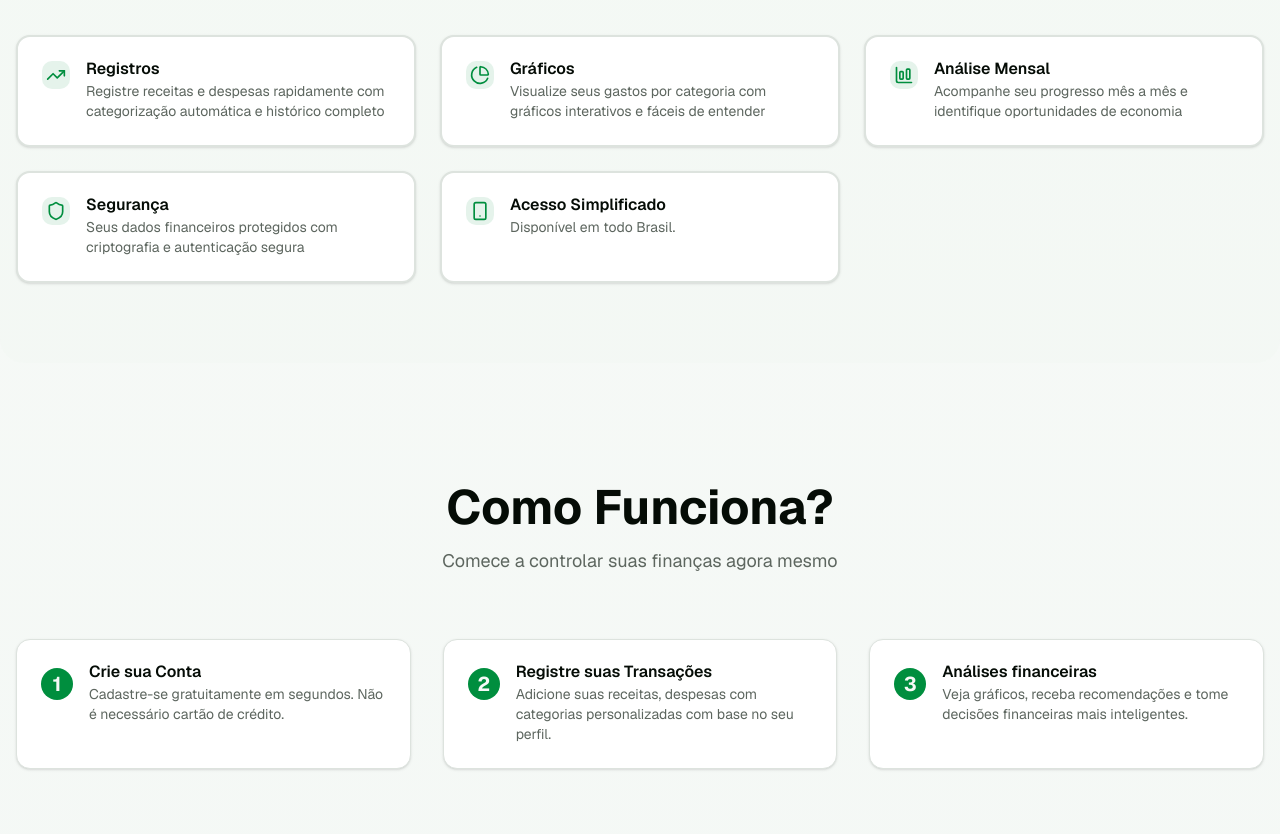
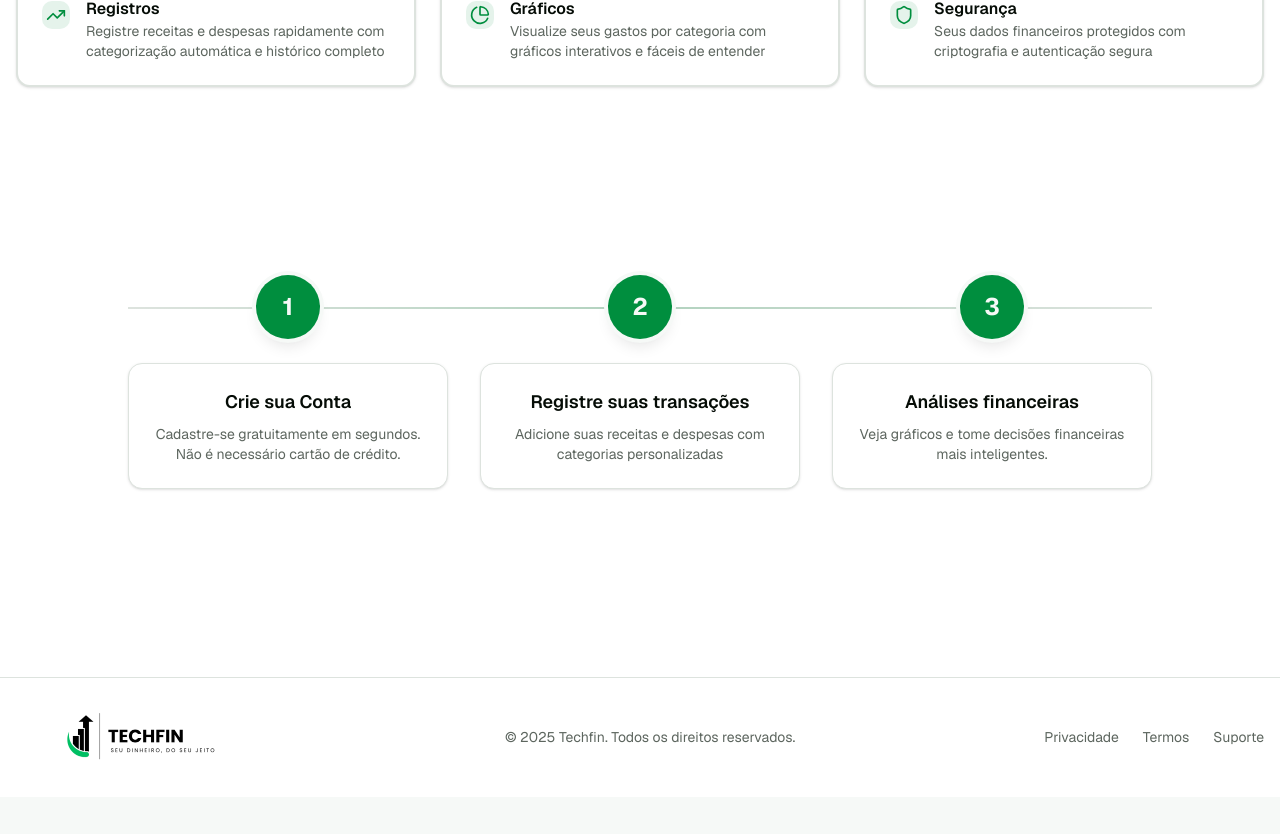
Before and after one commit to diascw/techfin, a Next.js app: page / in a window 1280 px wide. Shown: the part 966-1800 px from the top of the page. After the commit the page ends 1763 px from the top, so only its background shows below. Built offline with nearby package versions, Linux system fonts and the light colour scheme.

Commit message:
feat: atualiza layout do projeto

```diff
--- a/app/page.tsx
+++ b/app/page.tsx
@@ -15,13 +15,13 @@ import {
   Smartphone,
   ArrowRight,
   BarChartBig as ChartBar,
-  Wallet,
 } from "lucide-react";
 import { Logo } from "@/components/atoms/logo";
+import Timeline from "@/components/organisms/Timeline";
 
 export default function LandingPage() {
   return (
-    <div className="min-h-screen bg-gradient-to-b from-background via-background to-muted/20 scroll-smooth">
+    <div className="min-h-screen bg-white from-background via-background to-muted/20 scroll-smooth">
       <header className="border-b bg-background/95 backdrop-blur supports-[backdrop-filter]:bg-background/60 sticky top-0 z-50">
         <div className="container mx-auto px-4 flex items-center justify-between h-16">
           <Logo />
@@ -107,7 +107,7 @@ export default function LandingPage() {
 
       <section
         id="features"
-        className="container mx-auto px-4 py-20 bg-muted/30 rounded-3xl my-15"
+        className="container mx-auto px-4 py-10 bg-white rounded-3xl my-10"
       >
         <div className="text-center space-y-4 mb-16">
           <h2 className="text-3xl md:text-5xl font-bold text-balance">
@@ -131,20 +131,11 @@ export default function LandingPage() {
               title: "Gráficos",
               desc: "Visualize seus gastos por categoria com gráficos interativos e fáceis de entender",
             },
-            {
-              icon: ChartBar,
-              title: "Análise Mensal",
-              desc: "Acompanhe seu progresso mês a mês e identifique oportunidades de economia",
-            },
+
             {
               icon: Shield,
               title: "Segurança",
               desc: "Seus dados financeiros protegidos com criptografia e autenticação segura",
-            },
-            {
-              icon: Smartphone,
-              title: "Acesso Simplificado",
-              desc: "Disponível em todo Brasil.",
             },
           ].map((feature, i) => (
             <Card
@@ -166,48 +157,7 @@ export default function LandingPage() {
       </section>
 
       <section id="home" className="container mx-auto px-4 py-15">
-        <div className="text-center space-y-4 mb-16">
-          <h2 className="text-3xl md:text-5xl font-bold text-balance">
-            Como Funciona?
-          </h2>
-          <p className="text-lg text-muted-foreground max-w-2xl mx-auto text-pretty">
-            Comece a controlar suas finanças agora mesmo
-          </p>
-        </div>
-
-        <div className="grid md:grid-cols-3 gap-8">
-          {[
-            {
-              n: 1,
-              t: "Crie sua Conta",
-              d: "Cadastre-se gratuitamente em segundos. Não é necessário cartão de crédito.",
-            },
-            {
-              n: 2,
-              t: "Registre suas Transações",
-              d: "Adicione suas receitas, despesas com categorias personalizadas com base no seu perfil.",
-            },
-            {
-              n: 3,
-              t: "Análises financeiras",
-              d: "Veja gráficos, receba recomendações e tome decisões financeiras mais inteligentes.",
-            },
-          ].map((step) => (
-            <div key={step.n} className="relative">
-              <Card className="relative z-10 h-full">
-                <CardHeader className="flex flex-row items-start gap-4 space-y-0">
-                  <div className="w-8 h-8 shrink-0 rounded-full bg-primary text-primary-foreground flex items-center justify-center text-xl font-bold mt-1">
-                    {step.n}
-                  </div>
-                  <div className="flex flex-col gap-1">
-                    <CardTitle>{step.t}</CardTitle>
-                    <CardDescription>{step.d}</CardDescription>
-                  </div>
-                </CardHeader>
-              </Card>
-            </div>
-          ))}
-        </div>
+        <Timeline />
       </section>
 
       <Footer />
--- /dev/null
+++ b/components/organisms/Timeline.tsx
@@ -0,0 +1,57 @@
+import {
+  Card,
+  CardHeader,
+  CardTitle,
+  CardDescription,
+} from "@/components/ui/card";
+
+export default function Timeline() {
+  const steps = [
+    {
+      n: 1,
+      t: "Crie sua Conta",
+      d: "Cadastre-se gratuitamente em segundos. Não é necessário cartão de crédito.",
+    },
+    {
+      n: 2,
+      t: "Registre suas transações",
+      d: "Adicione suas receitas e despesas com categorias personalizadas",
+    },
+    {
+      n: 3,
+      t: "Análises financeiras",
+      d: "Veja gráficos e tome decisões financeiras mais inteligentes.",
+    },
+  ];
+
+  return (
+    <div className="container mx-auto py-12 px-4">
+      <div className="max-w-5xl mx-auto">
+        <div className="relative">
+          <div className="hidden md:block absolute top-8 left-0 right-0 h-0.5 bg-border z-0">
+            <div className="absolute inset-0 bg-gradient-to-r from-transparent via-primary/20 to-transparent" />
+          </div>
+
+          <div className="grid md:grid-cols-3 gap-8 relative z-10">
+            {steps.map((step) => (
+              <div key={step.n} className="relative flex flex-col items-center">
+                <div className="w-16 h-16 shrink-0 rounded-full bg-primary text-primary-foreground flex items-center justify-center text-2xl font-bold mb-6 shadow-lg ring-4 ring-background">
+                  {step.n}
+                </div>
+
+                <Card className="w-full">
+                  <CardHeader className="text-center">
+                    <CardTitle className="text-lg">{step.t}</CardTitle>
+                    <CardDescription className="text-sm">
+                      {step.d}
+                    </CardDescription>
+                  </CardHeader>
+                </Card>
+              </div>
+            ))}
+          </div>
+        </div>
+      </div>
+    </div>
+  );
+}
```
